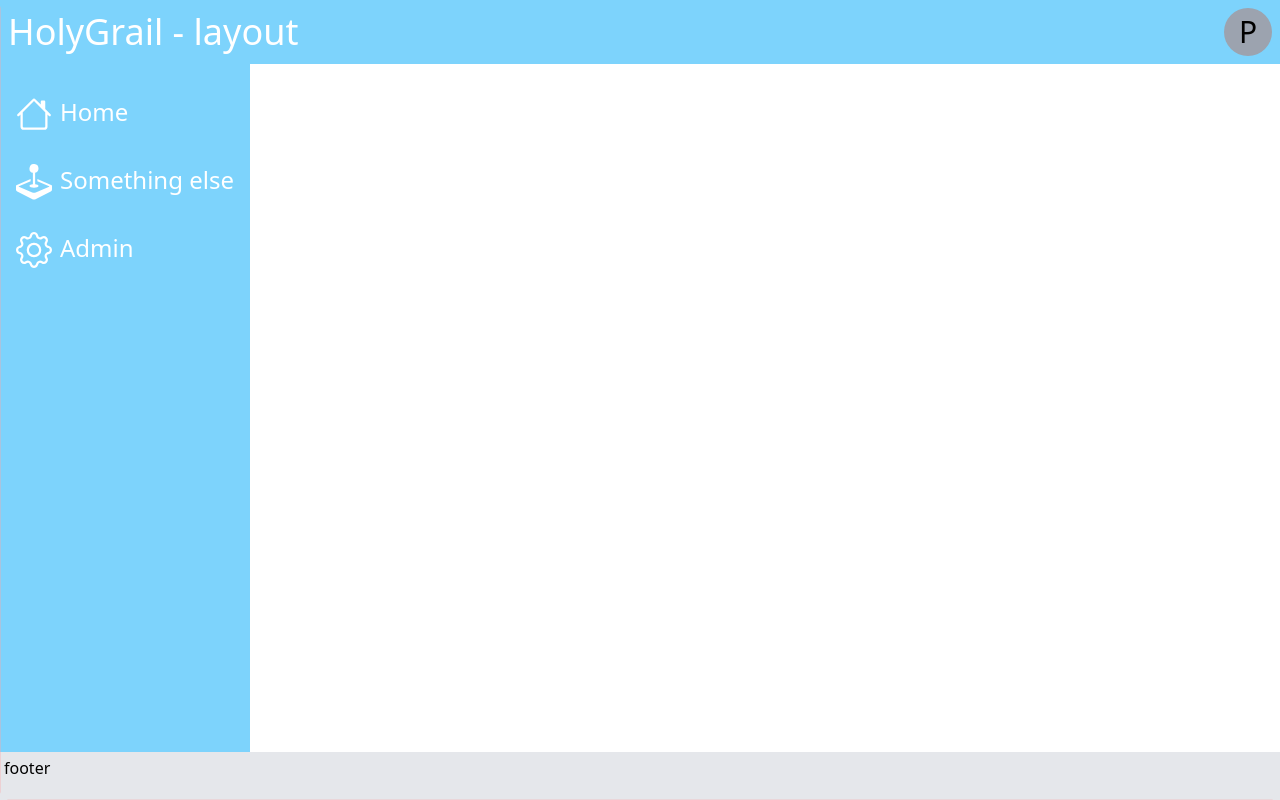
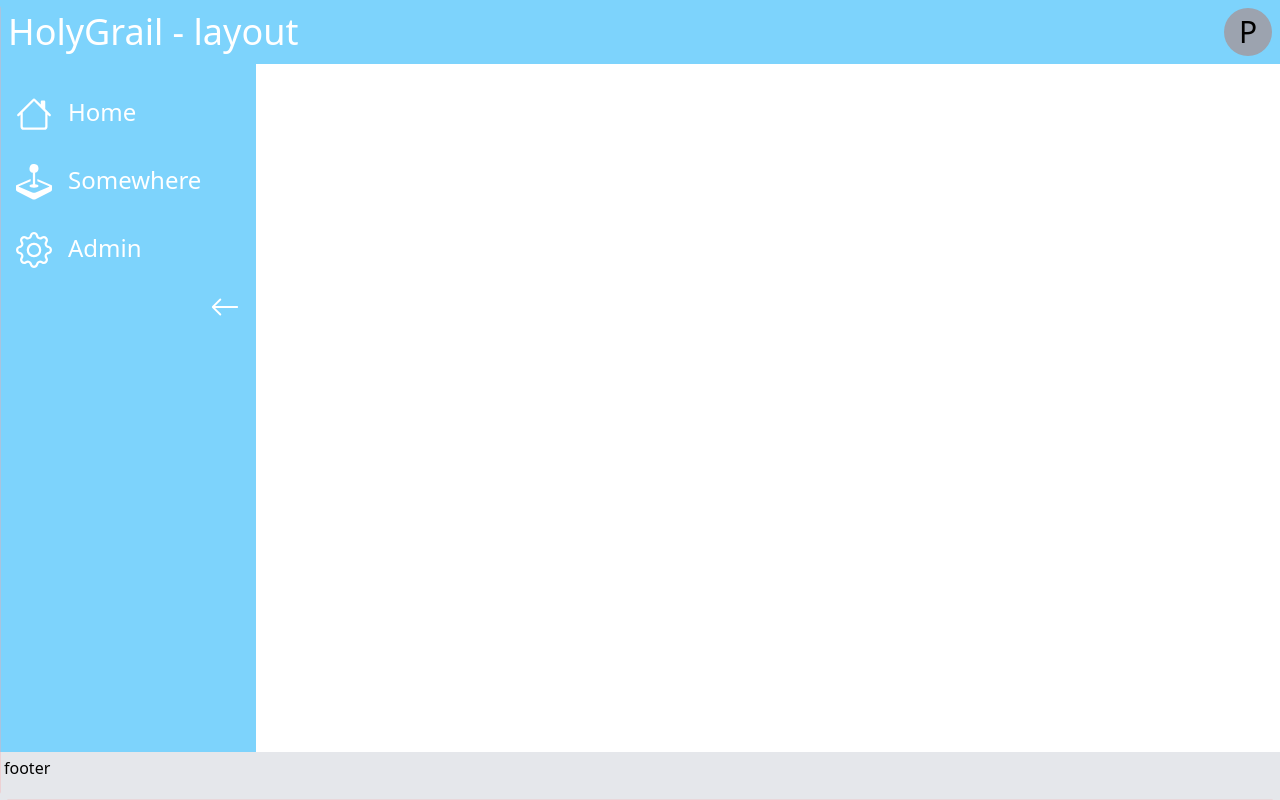
Before and after one commit to fillip1984/holy-grail-layout, a React (Vite) app: page / in a window 1280 px wide. Built offline with nearby package versions, Linux system fonts and the light colour scheme.

Commit message:
added collapse function, not perfect but functional to sidebar

```diff
--- a/src/components/navigation/SideNav.tsx
+++ b/src/components/navigation/SideNav.tsx
@@ -1,7 +1,10 @@
-import { BsGear, BsHouse, BsJoystick } from "react-icons/bs";
+import { useState } from "react";
+import { BsArrowLeft, BsGear, BsHouse, BsJoystick } from "react-icons/bs";
 import { NavLink } from "react-router-dom";
 
 const SideNav = () => {
+  const [shrunk, setShrunk] = useState(false);
+
   const navItems = [
     {
       label: "Home",
@@ -9,7 +12,7 @@ const SideNav = () => {
       path: "/home",
     },
     {
-      label: "Something else",
+      label: "Somewhere",
       icon: <BsJoystick />,
       path: "/something",
     },
@@ -21,7 +24,10 @@ const SideNav = () => {
   ];
 
   return (
-    <nav className="bg-sky-300 pt-6">
+    <nav
+      className={`bg-sky-300 pt-6 transition-all duration-300 ${
+        shrunk ? "w-[80px]" : "md:w-1/3 lg:w-1/4 xl:w-1/5"
+      }`}>
       <div className="flex flex-col space-y-4 px-2 text-2xl text-white">
         {/* Handles active class of react-router-dom NavLink,
             https://ultimatecourses.com/blog/active-navlink-classes-with-react-router */}
@@ -34,10 +40,17 @@ const SideNav = () => {
                 isActive ? "bg-sky-400" : ""
               } flex space-x-2 rounded p-2 transition duration-300`
             }>
-            <span className="text-4xl">{navItem.icon}</span>
+            <span className="pr-2 text-4xl">{navItem.icon}</span>
             <span>{navItem.label}</span>
           </NavLink>
         ))}
+        <button
+          onClick={() => setShrunk(!shrunk)}
+          className={`ml-auto px-2 text-3xl text-white transition duration-300 ease-in-out ${
+            shrunk ? "rotate-180" : ""
+          }`}>
+          <BsArrowLeft />
+        </button>
       </div>
     </nav>
   );
```
